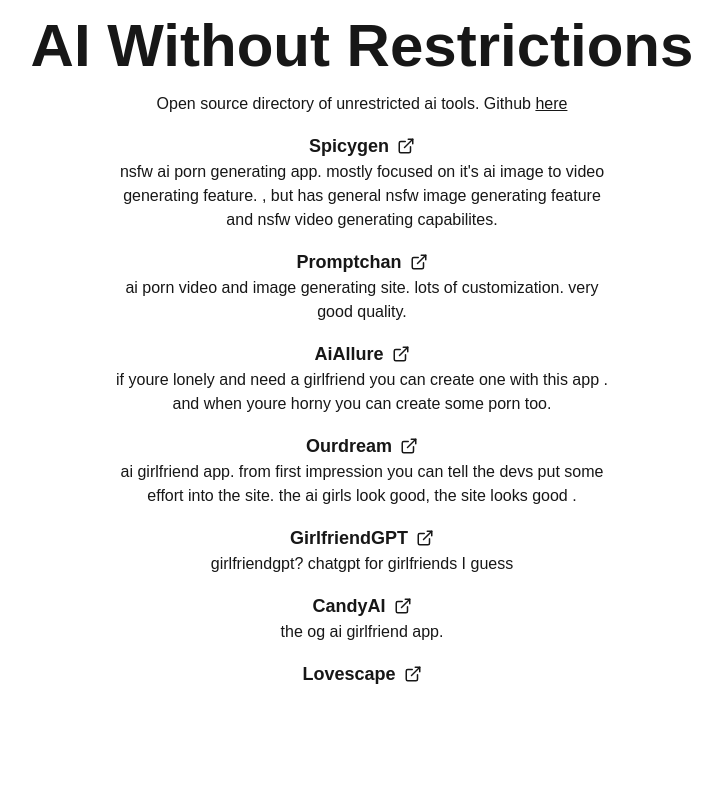
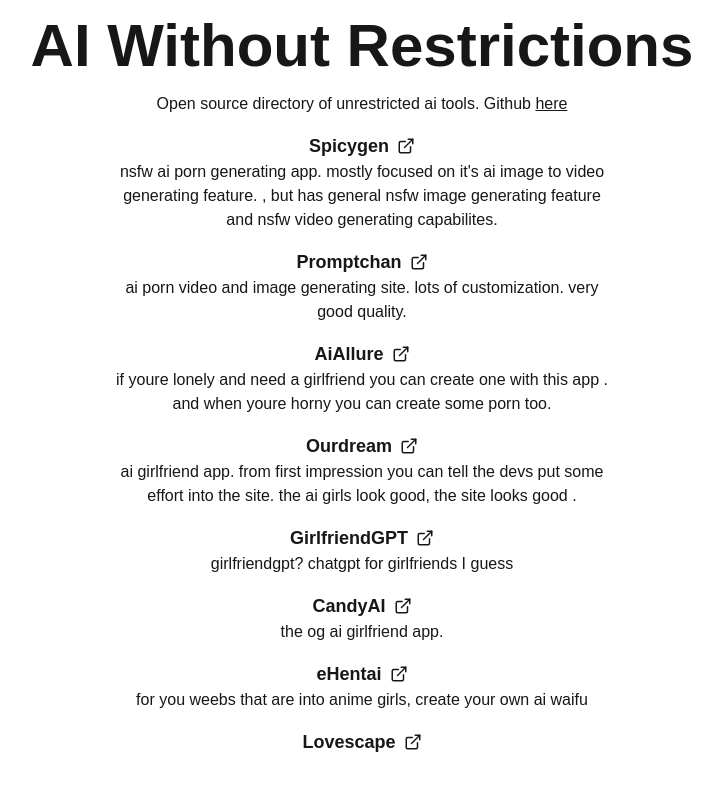
Before and after one commit to newmethids/ai-without-restrictions, a Next.js app: page / in a window 1280 px wide. Shown: the top 790 px of the page, without its empty margins (278-1000 px from the left). Built offline with nearby package versions, Linux system fonts and the light colour scheme.

Commit message:
update sites

```diff
--- a/src/app/sitelist.ts
+++ b/src/app/sitelist.ts
@@ -27,17 +27,22 @@
     },
     {
         name: "GirlfriendGPT",
-        link: "https://t.mbsrv2.com/367665/7477?popUnder=true&aff_sub5=SF_006OG000004lmDN",
+        link: "https://t.mbsrv2.com/367665/7477?popUnder=false&aff_sub5=SF_006OG000004lmDN",
         description: "girlfriendgpt? chatgpt for girlfriends I guess "
     },
     {
         name: "CandyAI",
-        link: "https://t.mbsrv2.com/367665/6646?popUnder=true&aff_sub5=SF_006OG000004lmDN",
+        link: "https://t.mbsrv2.com/367665/6646?popUnder=false&aff_sub5=SF_006OG000004lmDN",
         description: "the og ai girlfriend app. "
     },
     {
+        name: "eHentai",
+        link: "https://t.mbsrv2.com/367665/6558?popUnder=false&aff_sub5=SF_006OG000004lmDN",
+        description: "for you weebs that are into anime girls, create your own ai waifu"
+    },
+    {
         name: "Lovescape",
-        link: "https://t.mbsrv2.com/367665/7887?popUnder=true&aff_sub5=SF_006OG000004lmDN",
+        link: "https://t.mbsrv2.com/367665/7887?popUnder=false&aff_sub5=SF_006OG000004lmDN",
         description: ""
     }
 ]
```
